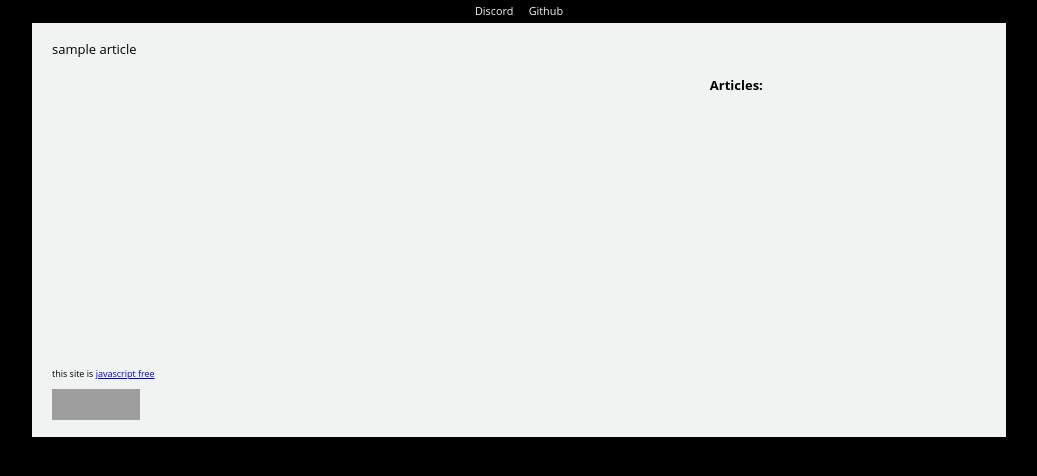
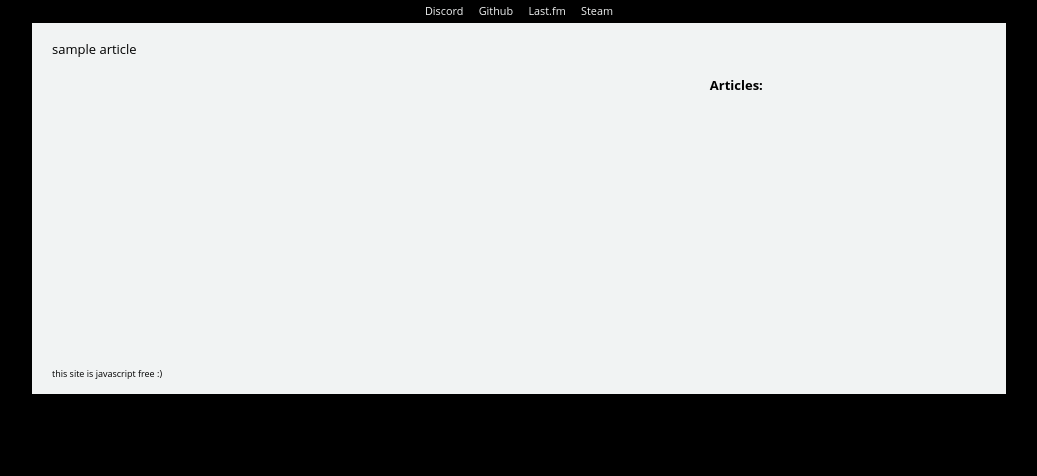
Before and after one commit to Sleepdealr/sleepsite, a Flask app: template templates/index.jinja in a window 1280 px wide. Shown: the top 476 px of the page, without its empty margins (121-1158 px from the left). Run offline with Flask 2, Linux system fonts and the light colour scheme; the template is opened without the code that fills it, so the values that code supplies are empty; grey boxes are pictures that could not be loaded.

Commit message:
Fix template and image name

```diff
--- a/templates/template.jinja
+++ b/templates/template.jinja
@@ -13,6 +13,8 @@
                         <ul>
                             <li><a href="/discord" target="_self">Discord</a></li>
                             <li><a href="https://github.com/Sleepdealr/" target="_blank">Github</a></li>
+                            <li><a href="https://last.fm/user/Sleepdealr/" target="_blank">Last.fm</a></li>
+                            <li><a href="https://steamcommunity.com/id/Sleepdealr" target="_blank">Steam</a></li>
                         </ul>
                     </nav>
                 </div>
@@ -64,14 +66,7 @@
             </div>
             <footer>
                 <p>
-                    this site is <a href="/article?id=3">javascript free</a>
-                </p>
-                <p>
-                    <a href="http://jigsaw.w3.org/css-validator/check/referer">
-                        <img style="border:0;width:88px;height:31px"
-                             src="/img/vcss-blue.gif"
-                             alt="Valid CSS!"/>
-                    </a>
+                    this site is javascript free :&#41;
                 </p>
             </footer>
         </div>
```
Also changed, not shown: static/images/bb60_front.jpg (renamed from static/images/bb60_back.jpg).
